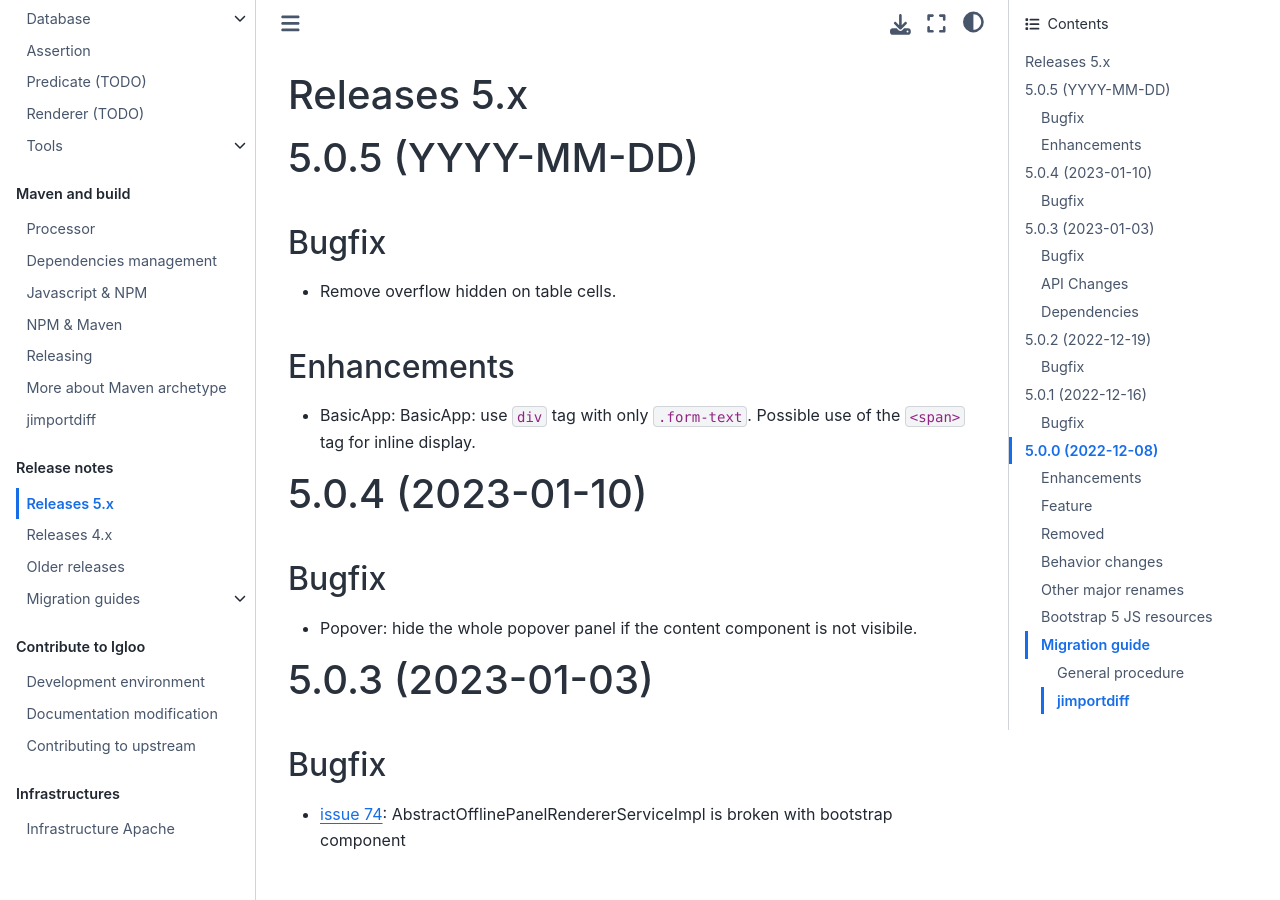
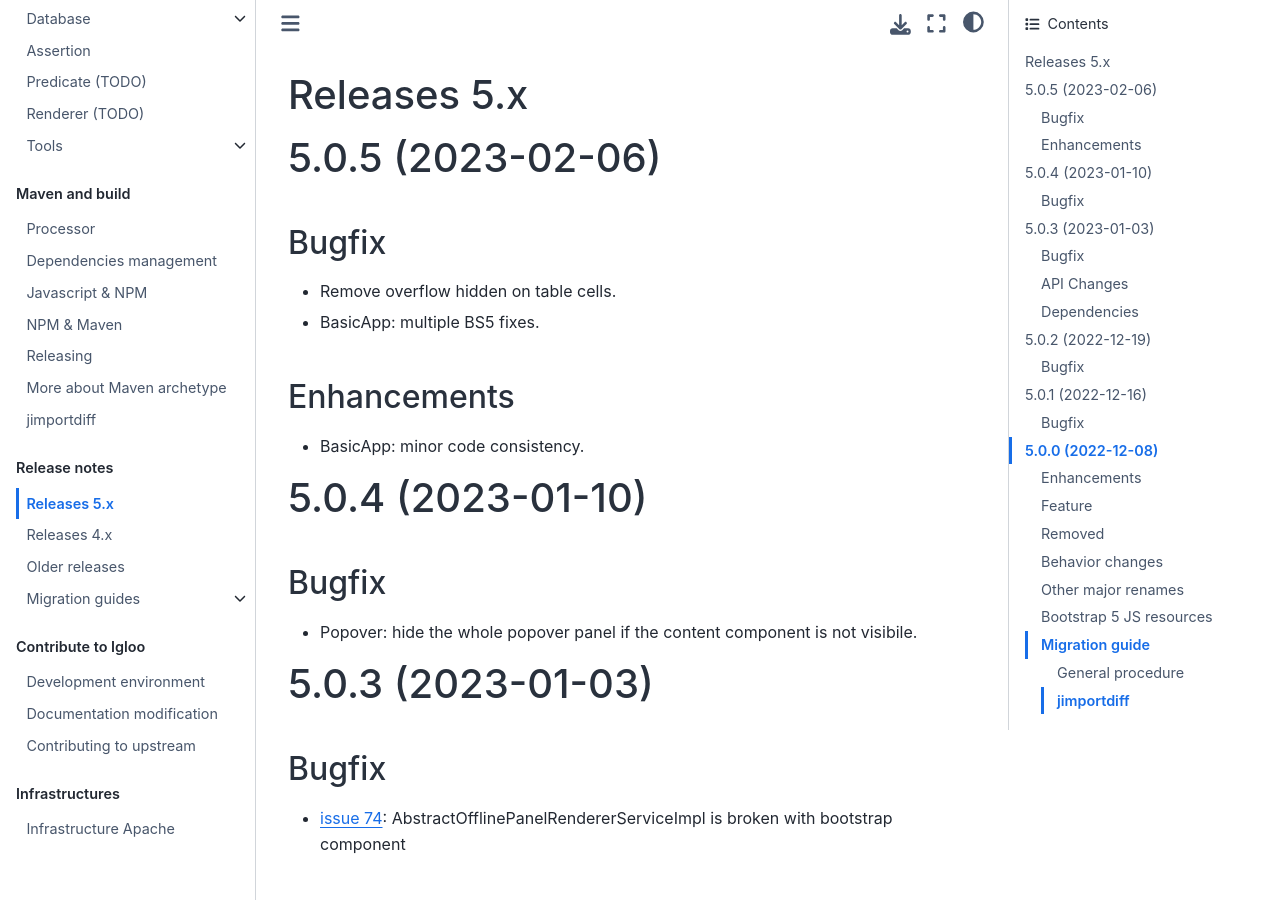
Before and after one commit to igloo-project/igloo-doc, a Sphinx documentation site: the page built from source/release-notes/releases-5.x.md, in a window 1280 px wide and 900 px high. Built offline with Sphinx 7.4.7 and the Sphinx Book theme 1.1.4, drawn with Linux system fonts in a browser that asks for light colours.

Commit message:
Changelog 5.0.5

```diff
--- a/source/release-notes/releases-5.x.md
+++ b/source/release-notes/releases-5.x.md
@@ -2,16 +2,16 @@
 
 (v5.0.5)=
 
-# 5.0.5 (YYYY-MM-DD)
+# 5.0.5 (2023-02-06)
 
 ## Bugfix
 
 * Remove overflow hidden on table cells.
+* BasicApp: multiple BS5 fixes.
 
 ## Enhancements
 
-* BasicApp: BasicApp: use `div` tag with only `.form-text`. Possible use of the
-`<span>` tag for inline display.
+* BasicApp: minor code consistency.
 
 (v5.0.4)=
 
```
